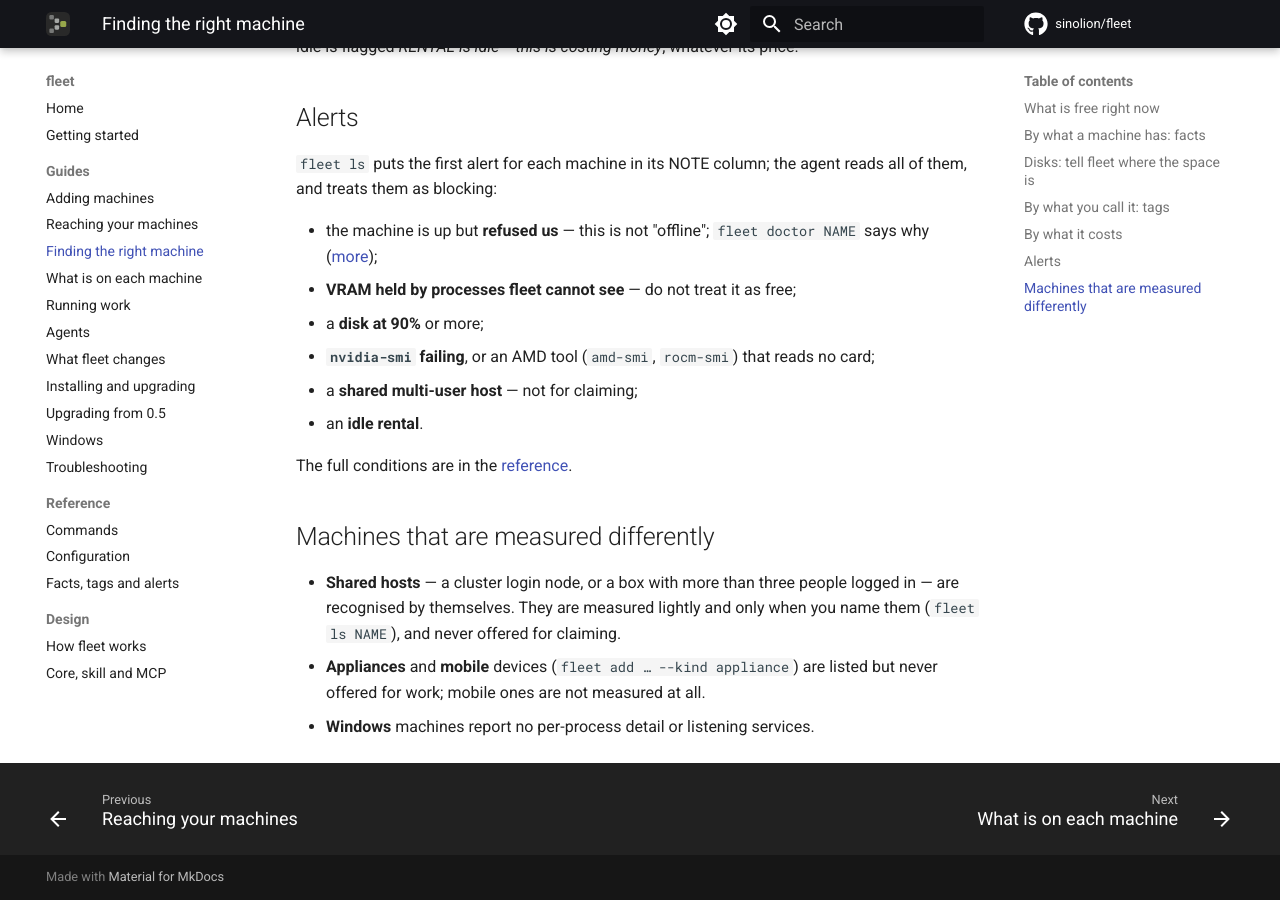
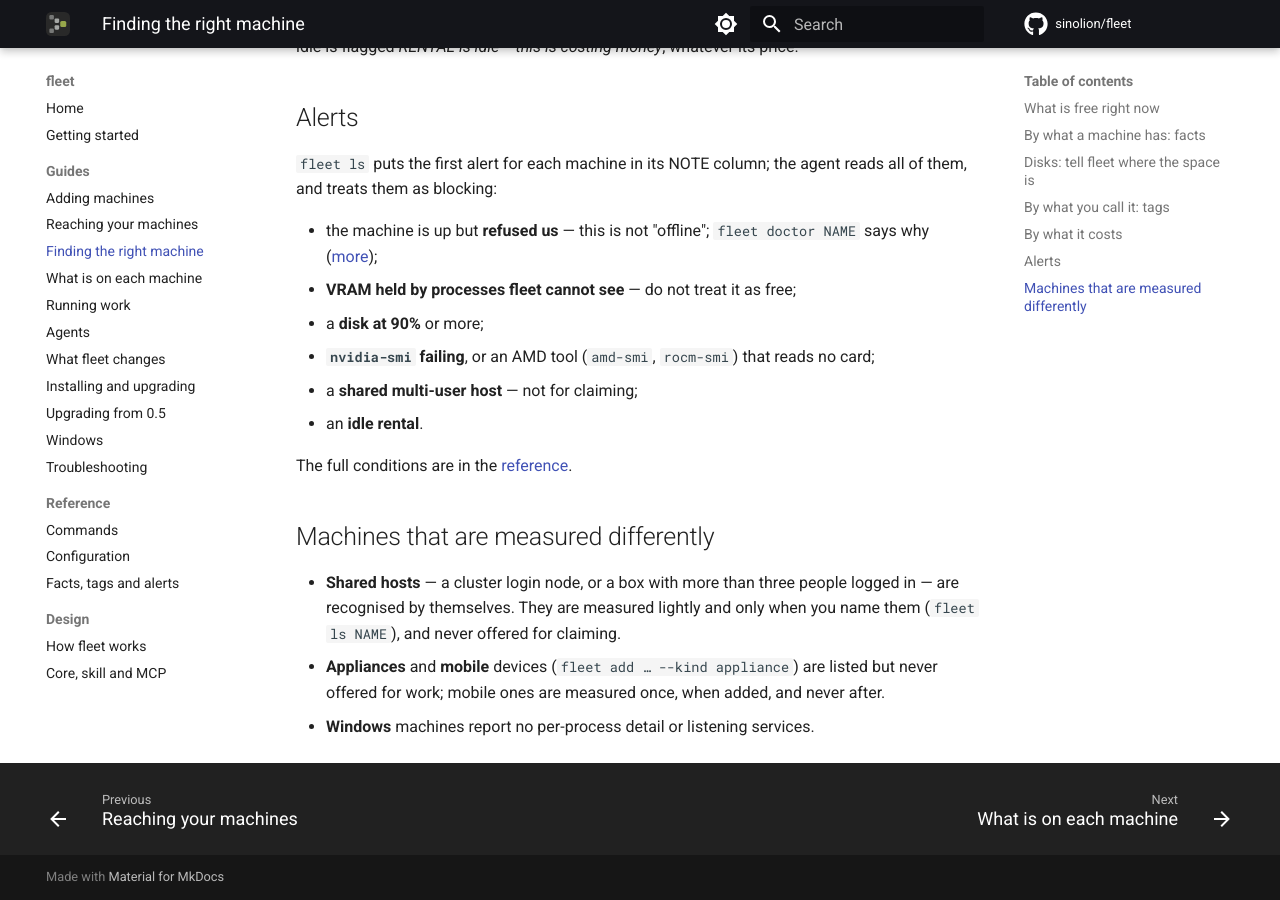
Before and after one commit to lion-zhang/fleet, an MkDocs documentation site: the page built from docs/guides/find-machines.md, in a window 1280 px wide and 900 px high, scrolled down 3068 px. Built offline with MkDocs 1.6.1 and Material for MkDocs 9.7.7, drawn with Linux system fonts in a browser that asks for light colours; comment, search, counter and statistics services are not loaded.

Commit message:
Say when a mobile machine is measured: once, when added
Co-Authored-By: Claude Opus 5.5 <noreply@anthropic.com>

```diff
--- a/docs/guides/find-machines.md
+++ b/docs/guides/find-machines.md
@@ -145,5 +145,5 @@ The full conditions are in the [reference](../reference/facts.md#alerts).
   — are recognised by themselves. They are measured lightly and only when you name them
   (`fleet ls NAME`), and never offered for claiming.
 - **Appliances** and **mobile** devices (`fleet add … --kind appliance`) are listed but
-  never offered for work; mobile ones are not measured at all.
+  never offered for work; mobile ones are measured once, when added, and never after.
 - **Windows** machines report no per-process detail or listening services.
```
Also changed, not shown: docs/guides/troubleshooting.md (+1 -1 lines), docs/reference/facts.md (+1 -1 lines).
